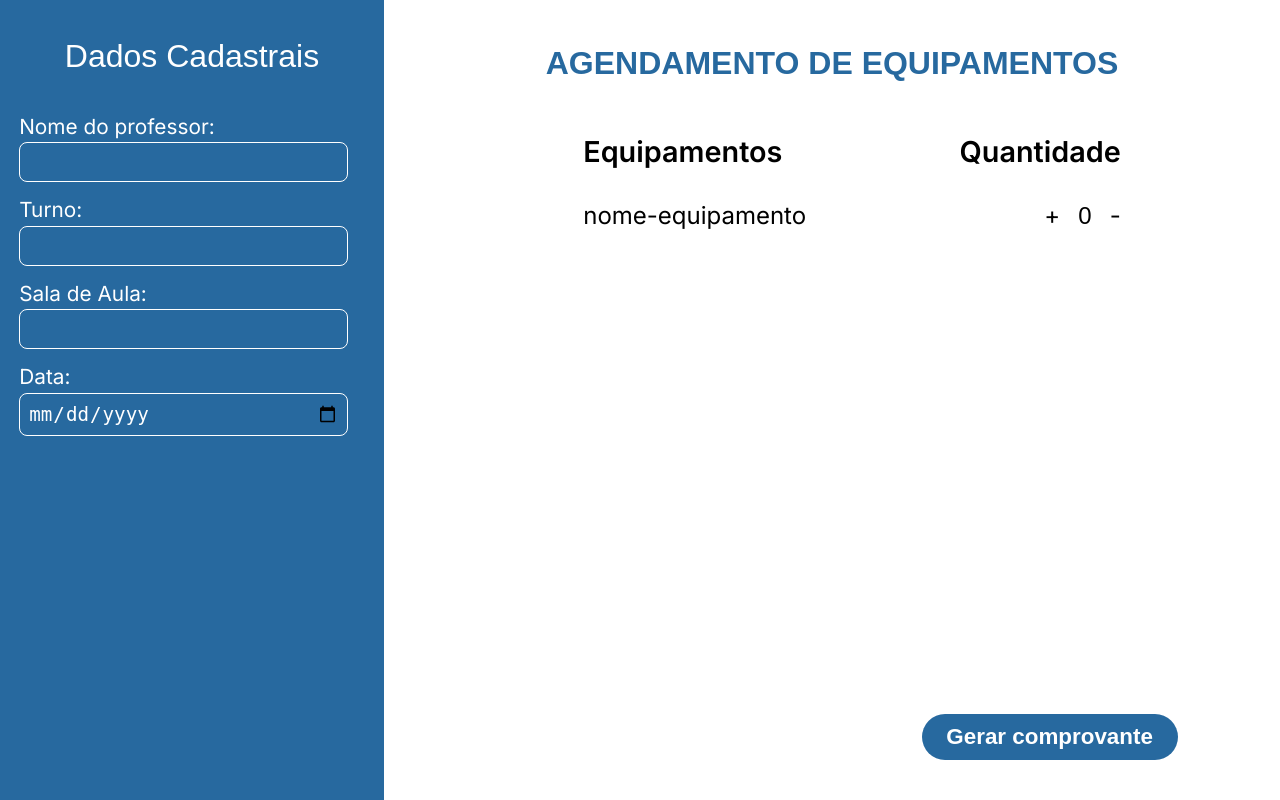
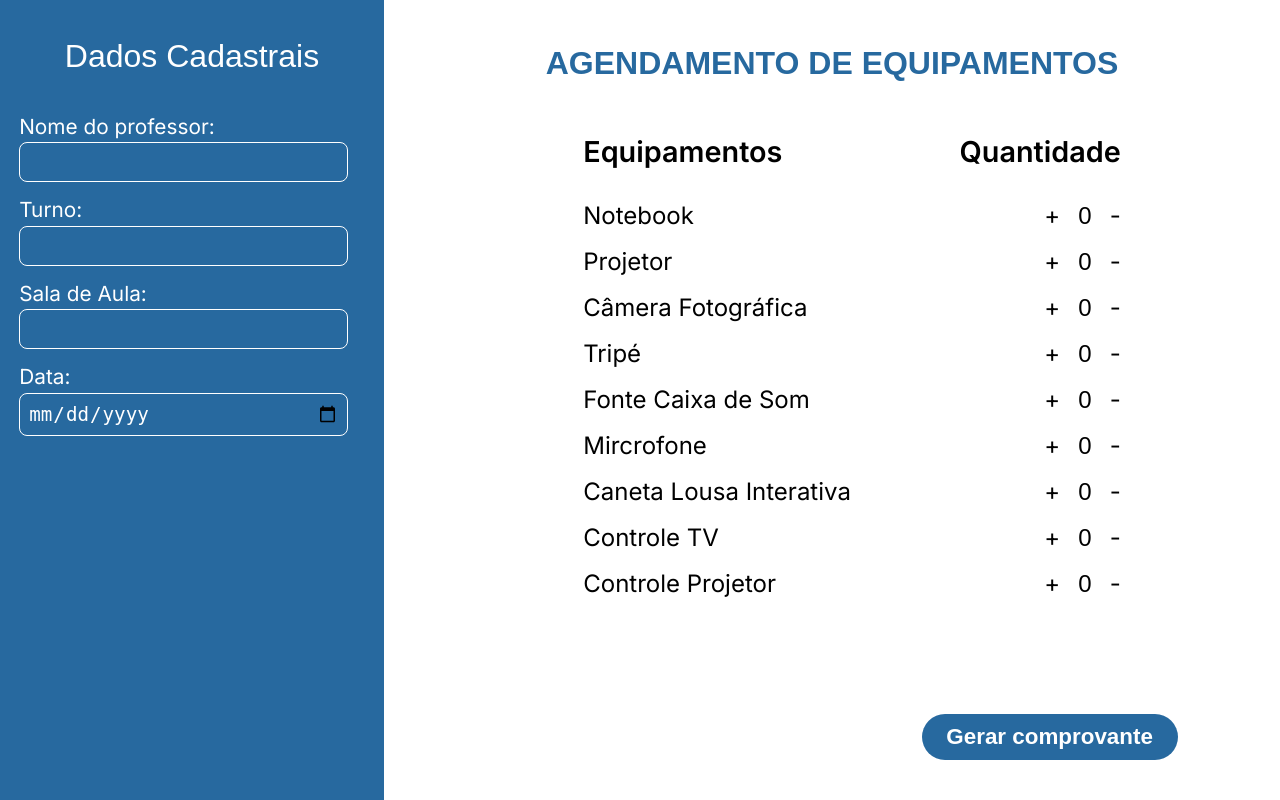
Before and after one commit to Caissars/senac-equipamentos, a Django app: page / in a window 1280 px wide. Run offline with Django 5.2, Linux system fonts and the light colour scheme.

Commit message:
template-home: adicionando elementos disponíveis para empréstimo

```diff
--- a/senac_quipamentos/templates/home.html
+++ b/senac_quipamentos/templates/home.html
@@ -35,7 +35,72 @@
             <h1>AGENDAMENTO DE EQUIPAMENTOS</h1>
             <ul class="listagem">
                 <li class="titulo"><span>Equipamentos</span> <span>Quantidade</span></li>
-                <li><span>nome-equipamento</span>
+                <li><span>Notebook</span>
+
+                    <span>
+                        <span class="change_value" onclick="incrementValue()">+</span>
+                        <input type="number" id="tool" min="0" name="qtd" readonly value="0">
+                        <span onclick="decrementValue()" class="change_value">-</span>
+                    </span>
+                </li>
+
+                <li><span>Projetor</span>
+                    <span>
+                        <span class="change_value" onclick="incrementValue()">+</span>
+                        <input type="number" id="tool" min="0" name="qtd" readonly value="0">
+                        <span onclick="decrementValue()" class="change_value">-</span>
+                    </span>
+                </li>
+
+                <li><span>Câmera Fotográfica</span>
+                    <span>
+                        <span class="change_value" onclick="incrementValue()">+</span>
+                        <input type="number" id="tool" min="0" name="qtd" readonly value="0">
+                        <span onclick="decrementValue()" class="change_value">-</span>
+                    </span>
+                </li>
+
+                <li><span>Tripé</span>
+                    <span>
+                        <span class="change_value" onclick="incrementValue()">+</span>
+                        <input type="number" id="tool" min="0" name="qtd" readonly value="0">
+                        <span onclick="decrementValue()" class="change_value">-</span>
+                    </span>
+                </li>
+
+                <li><span>Fonte Caixa de Som</span>
+                    <span>
+                        <span class="change_value" onclick="incrementValue()">+</span>
+                        <input type="number" id="tool" min="0" name="qtd" readonly value="0">
+                        <span onclick="decrementValue()" class="change_value">-</span>
+                    </span>
+                </li>
+
+                <li><span>Mircrofone</span>
+                    <span>
+                        <span class="change_value" onclick="incrementValue()">+</span>
+                        <input type="number" id="tool" min="0" name="qtd" readonly value="0">
+                        <span onclick="decrementValue()" class="change_value">-</span>
+                    </span>
+                </li>
+
+                <li><span>Caneta Lousa Interativa</span>
+                    <span>
+                        <span class="change_value" onclick="incrementValue()">+</span>
+                        <input type="number" id="tool" min="0" name="qtd" readonly value="0">
+                        <span onclick="decrementValue()" class="change_value">-</span>
+                    </span>
+                </li>
+
+                <li><span>Controle TV</span>
+                    <span>
+                        <span class="change_value" onclick="incrementValue()">+</span>
+                        <input type="number" id="tool" min="0" name="qtd" readonly value="0">
+                        <span onclick="decrementValue()" class="change_value">-</span>
+                    </span>
+                </li>
+
+                <li><span>Controle Projetor</span>
                     <span>
                         <span class="change_value" onclick="incrementValue()">+</span>
                         <input type="number" id="tool" min="0" name="qtd" readonly value="0">
```
